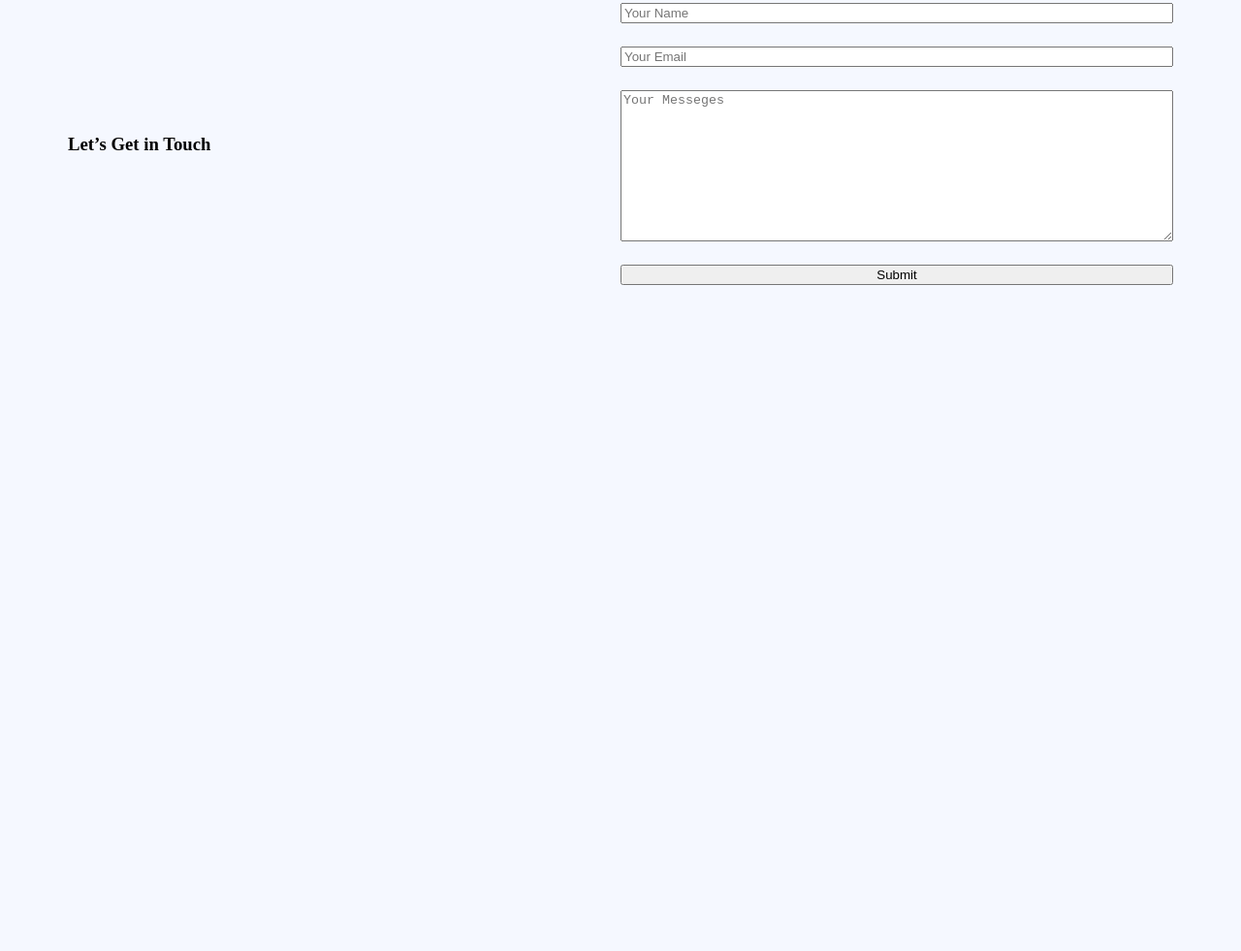
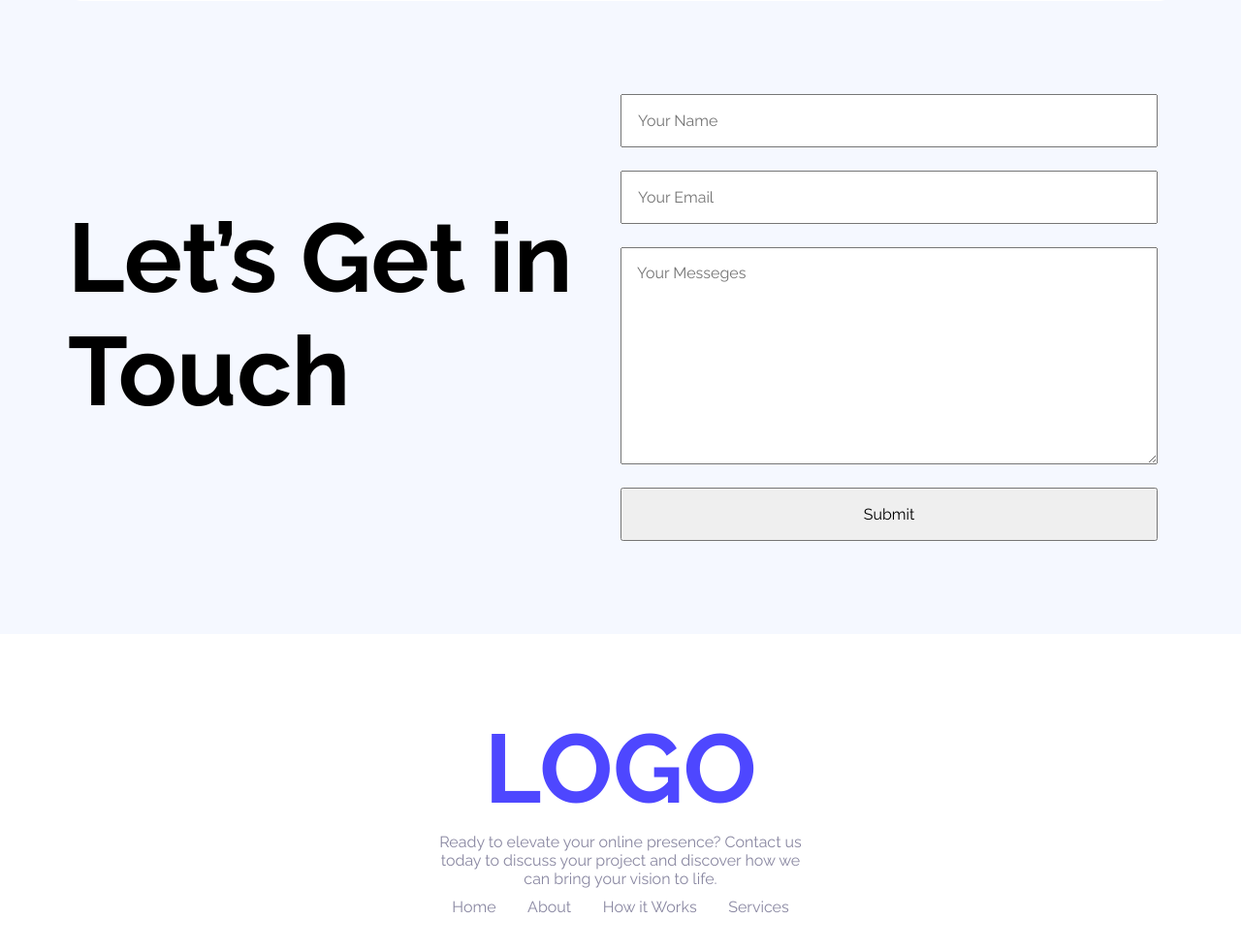
Before and after one commit to asir-uddin/frist-assignment, a plain HTML site: page index.html in a window 1280 px wide. Shown: the part 2451-3432 px from the top of the page at 97% size. Before the commit the page ends 2825 px from the top, so only its background shows below. Drawn offline with Linux system fonts and the light colour scheme.

Commit message:
added new info

```diff
--- a/index.html
+++ b/index.html
@@ -141,17 +141,26 @@
                     <h3>Let’s Get in Touch</h3>
                 </div>
                 <form action="" class="form-aciont">
-                    <input type="text" name="" id="" placeholder="Your Name">
-                    <input type="email" name="" id="" placeholder="Your Email">
-                    <textarea name="" id="" cols="30" rows="10" placeholder="Your Messeges"></textarea>
-                    <input type="submit" value="Submit">
+                    <input class="deco" type="text" name="" id="" placeholder="Your Name">
+                    <input class="deco" type="email" name="" id="" placeholder="Your Email">
+                    <textarea class="deco" name="" id="" cols="30" rows="10" placeholder="Your Messeges"></textarea>
+                    <input class="deco" type="submit" value="Submit">
                 </form>
             </div>
            </section>
 
     </main>
-    <footer>
-
+    <footer class="footer-bg">
+        <div class="footer-column">
+            <h3>LOGO</h3>
+            <p>Ready to elevate your online presence? Contact us today to discuss your project and discover how we can bring your vision to life.</p>
+            <div class="footer-info">
+                <a href="">Home</a>
+                <a href="">About</a>
+                <a href="">How it Works</a>
+                <a href="">Services</a>
+            </div>
+        </div>
     </footer>
 </body>
 </html>
--- a/styles/style.css
+++ b/styles/style.css
@@ -152,6 +152,21 @@ nav{
     border-radius: 14px;
     margin-bottom: 80px;
 }
+.focus-container h3{
+    font-size: 50px;
+    font-family: "Raleway";
+    font-weight: 700;
+    font-style: normal;
+    line-height: normal;
+    margin-bottom: 16px;
+}
+.focus-container p{
+    font-family: "Raleway";
+    font-size: 16px;
+    font-weight: 400;
+    font-style: normal;
+    margin-bottom: 24px;
+}
 .focus-img img{
     width: 100%;
     border-radius: 48px;
@@ -168,9 +183,65 @@ nav{
 .form-title{
     width: 50%;
 }
+.form-title h3{
+    font-size: 100px;
+    font-family: "Raleway";
+    color: #000000;
+    font-weight: 700;
+    margin-bottom: 8px;
+    line-height: normal;
+}
+.form-aciont, .deco{
+    padding: 16px;
+    color: #000000;
+    font-size: 16px;
+    font-family: "Raleway";
+}
 .form-aciont{
     display: flex;
     flex-direction: column;
     width: 50%;
     gap: 24px;
 }
+
+
+/* footer section */
+
+.footer-bg{
+    background-color: #FFFFFF;
+    padding: 80px 0;
+}
+.footer-column{
+    text-align: center;
+    margin: 0 450px;
+}
+.footer-column h3{
+    font-size: 100px;
+    font-family: "Raleway";
+    color: #4E47FF;
+    font-weight: 700;
+    margin-bottom: 8px;
+    line-height: normal;
+}
+.footer-column p{
+    color: #8987A1;
+    font-size: 16px;
+    font-family: "Raleway";
+    font-weight: 400;
+    font-style: normal;
+    line-height: normal;
+    margin-bottom: 10px;
+}
+.footer-info{
+    display: flex;
+    flex-direction: row;
+    flex-wrap: nowrap;
+    justify-content: space-around;
+}
+.footer-info a{
+    text-decoration: none;
+    color: #8987A1;
+    font-size: 16px;
+    font-family: "Raleway";
+    line-height: normal;
+}
```
